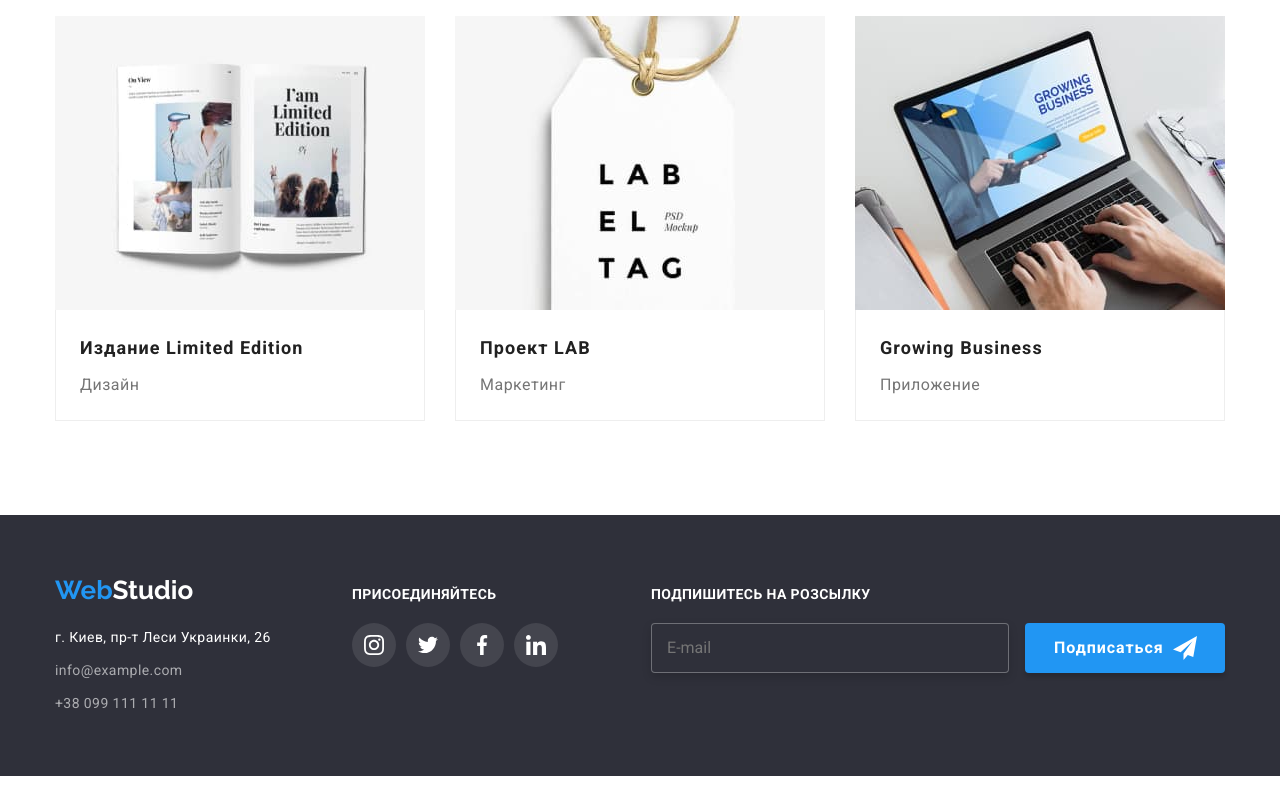
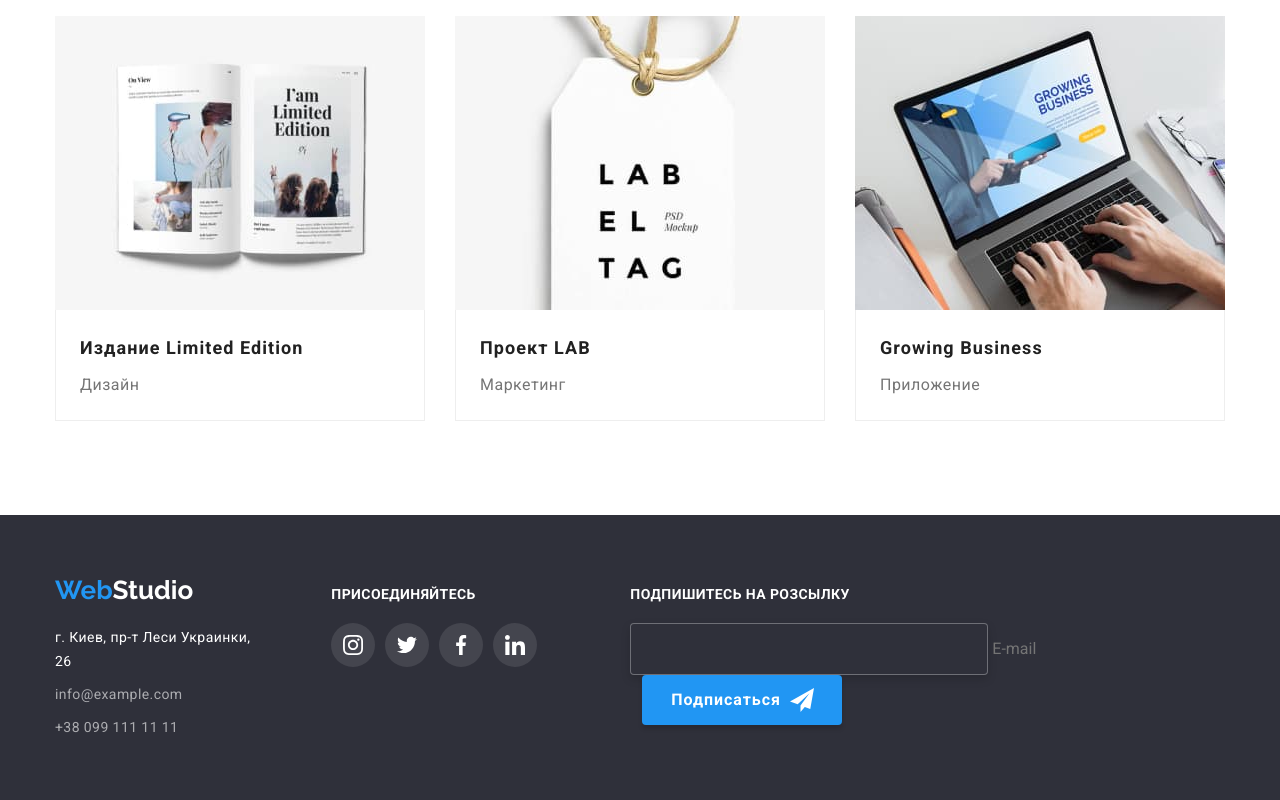
Before and after one commit to MykolaFurevych/-goit-markup-hw-06, a plain HTML site: page portfolio.html in a window 1280 px wide. Shown: the part 1117-1917 px from the top of the page. Before the commit the page ends 1893 px from the top, so only its background shows below. Drawn offline with nearby package versions, Linux system fonts and the light colour scheme.

Commit message:
Виправляє помилки

```diff
--- a/css/styles.css
+++ b/css/styles.css
@@ -488,26 +488,23 @@ img {
 
 .form-footer-input {
   margin: 0;
-  text-indent: 60px;
   padding: 15px 16px;
   width: 358px;
   border: 1px solid rgba(255, 255, 255, 0.3);
   filter: drop-shadow(0px 4px 4px rgba(0, 0, 0, 0.15));
   border-radius: 4px;
   background-color: #2f303a;
+
+  font-size: 16px;
+  line-height: 1.25;
+  letter-spacing: 0.03em;
+  color: rgba(255, 255, 255, 0.6);
 }
-.form-box {
-  position: relative;
-}
+
 .footer-form-box {
   margin-left: 93px;
 }
-.form-footer-label {
-  position: absolute;
-  top: 50%;
-  left: 16px;
-  transform: translateY(-50%);
-}
+
 .footer-button {
   position: relative;
   font-weight: bold;
@@ -716,6 +713,7 @@ img {
 }
 .label {
   display: flex;
+  justify-content: center;
   align-items: center;
 }
 .checkbox {
```
Also changed, not shown: index.html (+8 -2 lines).
